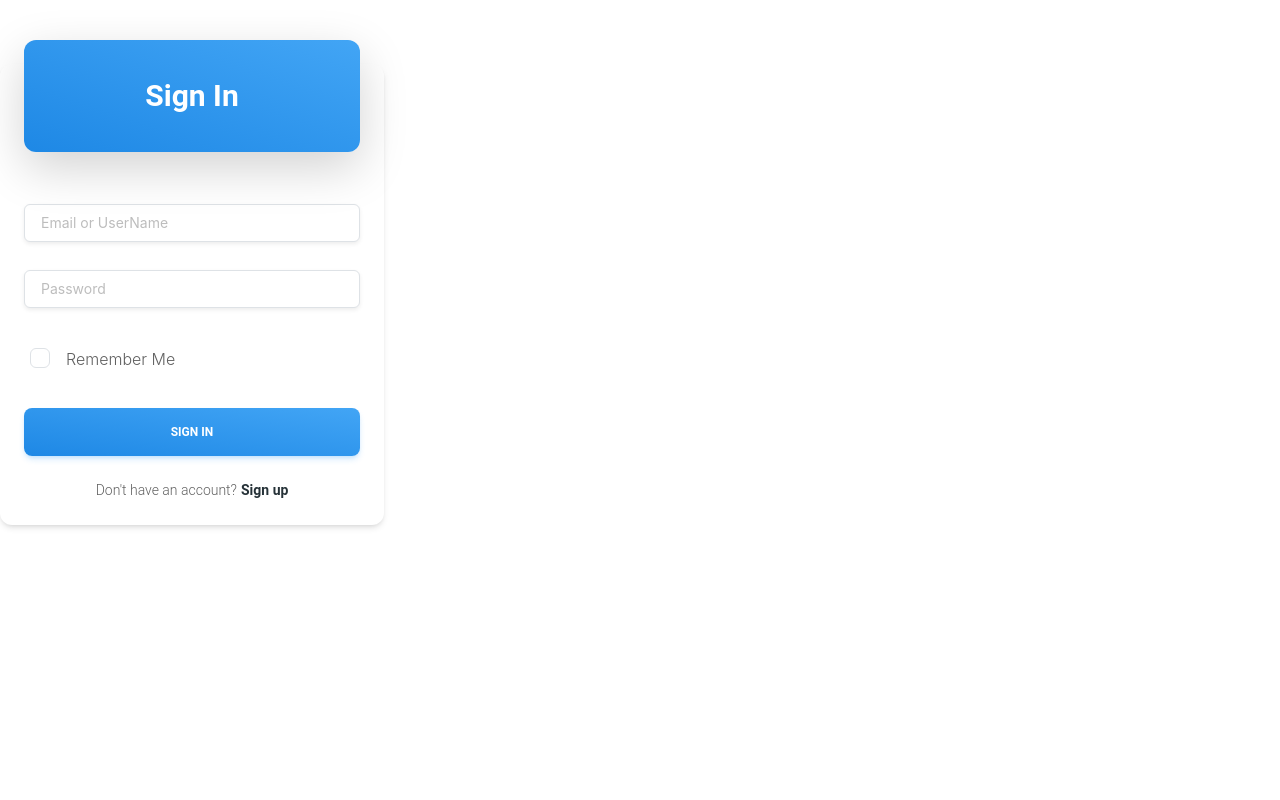
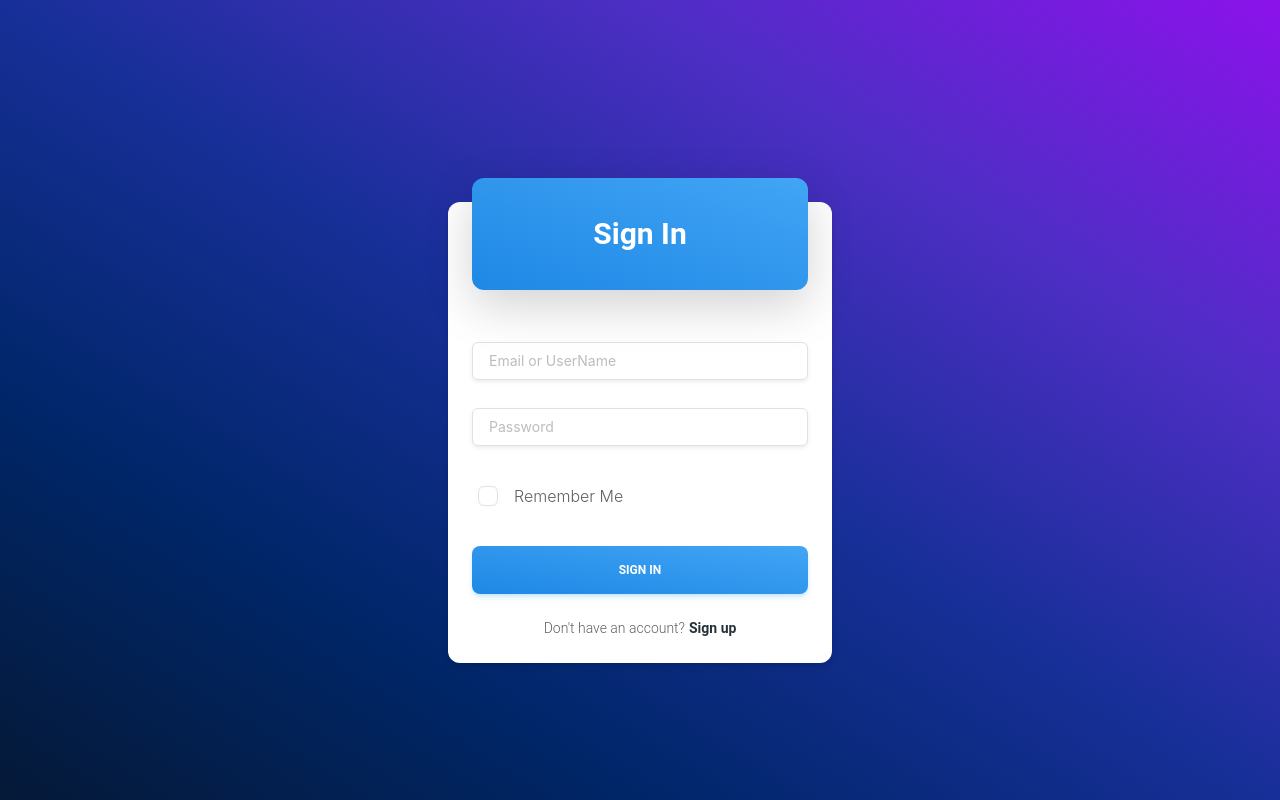
Before and after one commit to SubakshaAnand/dev-reactjs, a React (Vite) app in the folder dev-reactjs/: page /login in a window 1280 px wide. Built offline with nearby package versions, Linux system fonts and the light colour scheme.

Commit message:
comitted the code without error

```diff
--- a/dev-reactjs/src/App.css
+++ b/dev-reactjs/src/App.css
@@ -1,11 +1,11 @@
 
 
 .loginGradient{
-    display: flex;
-    justify-content: center;
-    align-items: center;
-    height: 100vh;
-    background-image: linear-gradient(to right top, #051937, #002668, #172f98, #4e2ec5, #8c12eb);
+    display: flex !important;
+    justify-content: center !important;
+    align-items: center !important;
+    height: 100vh !important;
+    background-image: linear-gradient(to right top, #051937, #002668, #172f98, #4e2ec5, #8c12eb) !important;
 }
 
 .inputBox{
@@ -14,7 +14,3 @@
   box-sizing: border-box;
   padding: 12px 20px;
 }
-
-.cardbgNone{
-  background-image: none;
-}
--- a/dev-reactjs/src/App.jsx
+++ b/dev-reactjs/src/App.jsx
@@ -4,6 +4,7 @@ import { useSelector } from 'react-redux';
 import Dashboard from './pages/dashboard/dashboard';
 import Signup from './pages/login-page/signup';
 import LoginPage from './pages/login-page/loginpage';
+import './App.css';
 
 
 function App() {
--- a/dev-reactjs/src/pages/dashboard/dashboard.jsx
+++ b/dev-reactjs/src/pages/dashboard/dashboard.jsx
@@ -5,8 +5,9 @@ import LogoutButton from "../login-page/reduxlogin/logoutbutton";
 export default function Dashboard(){
     return (
 <>
-<p>Page is working fine</p>
+<div>
 <LogoutButton />
+</div>
 </>
     );
 }
--- a/dev-reactjs/src/pages/login-page/loginpage.jsx
+++ b/dev-reactjs/src/pages/login-page/loginpage.jsx
@@ -26,7 +26,7 @@ export default function LoginPage() {
   return (
 
     <React.Fragment>
-      <div className="loginGradient">
+      <div  className="loginGradient">
         <Card className="mt-16 w-96">
           <CardHeader
             variant="gradient"
```
